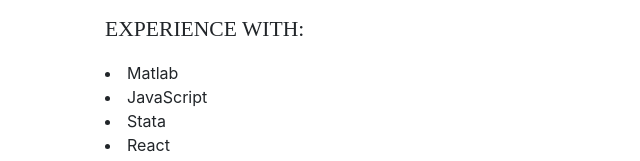
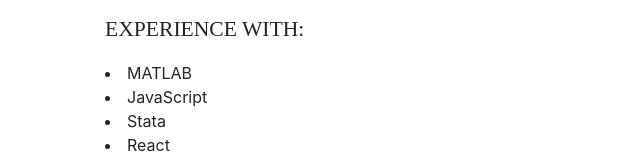
Before and after one commit to rblank96/ryanblankemeier.me, a website with bundled scripts: page index.html in a window 1280 px wide. Shown: the part 4495-4656 px from the top of the page, 215-855 px from the left. Built offline with nearby package versions, Linux system fonts and the light colour scheme; a web font is replaced by a local one.

Commit message:
typo in skills fix

```diff
--- a/index.html
+++ b/index.html
@@ -308,7 +308,7 @@
 
             <li>
 
-              Matlab</li>
+              MATLAB</li>
               <li>
 
                 JavaScript</li>
```
